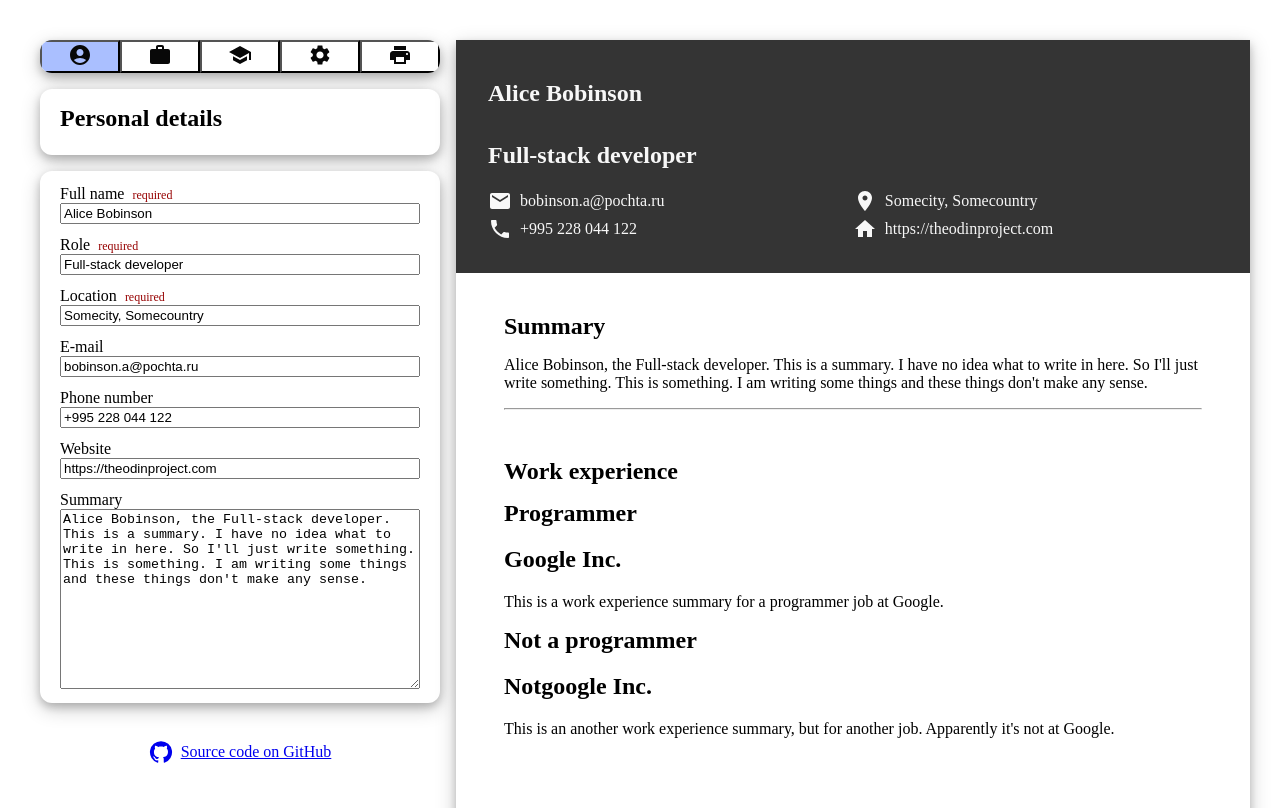
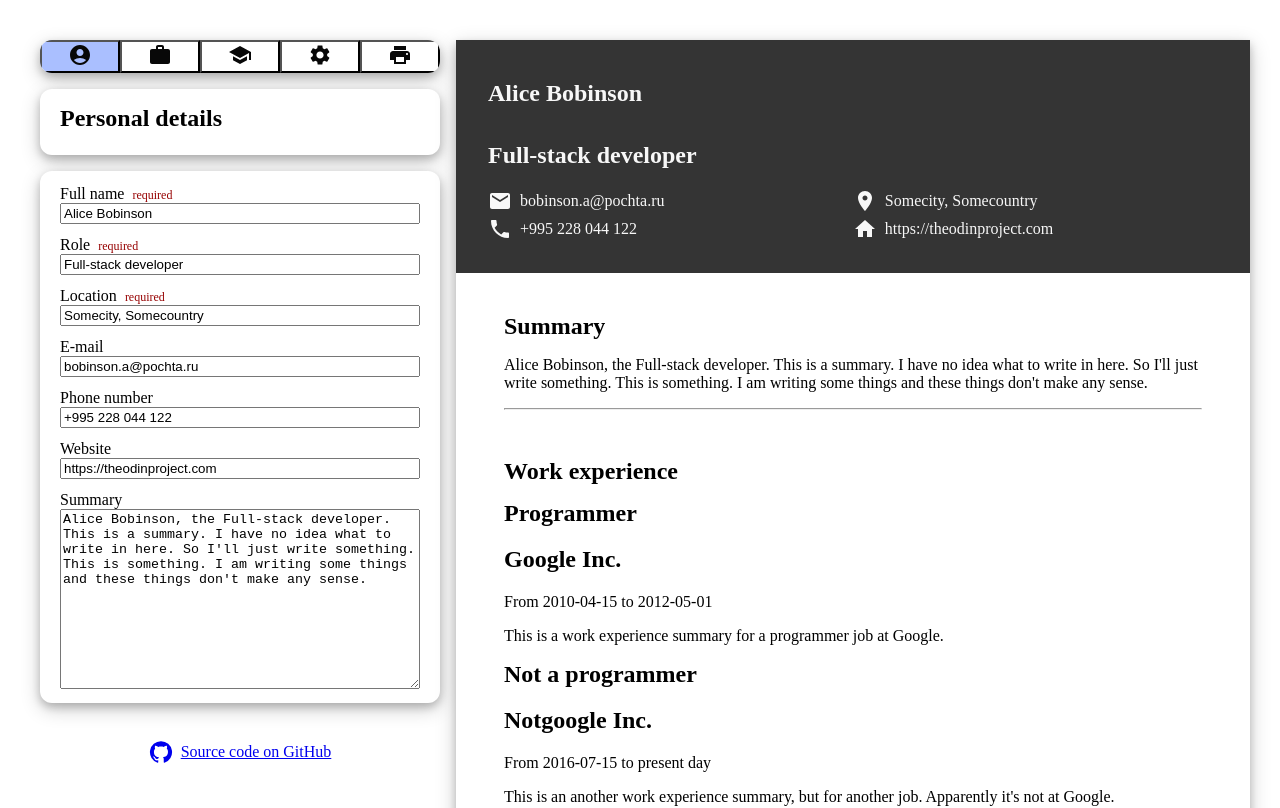
Before and after one commit to utkabulka/cv-application, a React app: page / in a window 1280 px wide. Shown: the top 808 px of the page. Built offline with nearby package versions, Linux system fonts and the light colour scheme; the HTML template or start-up script is replaced by a standard one.

Commit message:
fixed date selection :|

```diff
--- a/src/components/cv_output/ExperienceBlock.jsx
+++ b/src/components/cv_output/ExperienceBlock.jsx
@@ -7,6 +7,12 @@ function ExperienceBlock({ experience }) {
     <div className='experience-block'>
       <h1>{experience[Keys.JOB_TITLE]}</h1>
       <h2>{experience[Keys.WORK_PLACE]}</h2>
+      <p>
+        From {experience[Keys.WORK_START_DATE]} to{' '}
+        {experience[Keys.WORK_END_DATE] == ''
+          ? 'present day'
+          : experience[Keys.WORK_END_DATE]}
+      </p>
       <p>{experience[Keys.WORK_SUMMARY]}</p>
     </div>
   )
--- a/src/components/editor/DateSelector.jsx
+++ b/src/components/editor/DateSelector.jsx
@@ -4,7 +4,8 @@ function DateSelector({
   label = '',
   isRequired = false,
   value = '',
-  onDatePicked,
+  name = '',
+  onDatePicked = () => {},
 }) {
   return (
     <div className='input-block'>
@@ -12,7 +13,7 @@ function DateSelector({
         {label}
         {isRequired ? <span className='required'>required</span> : ''}
       </div>
-      <input value={value} onChange={onDatePicked} type='date' />
+      <input type='date' value={value} name={name} onChange={onDatePicked} />
     </div>
   )
 }
@@ -21,6 +22,7 @@ DateSelector.propTypes = {
   label: PropTypes.string,
   isRequired: PropTypes.bool,
   value: PropTypes.string,
+  name: PropTypes.string,
   onDatePicked: PropTypes.func,
 }
 
--- a/src/components/editor/work_experience/ExperienceBlockEditor.jsx
+++ b/src/components/editor/work_experience/ExperienceBlockEditor.jsx
@@ -31,14 +31,16 @@ function ExperienceBlockEditor({ experience, onChange = () => {} }) {
           label='Started'
           isRequired={true}
           value={experience[Keys.WORK_START_DATE]}
-          onChange={(e) => {
+          name={Keys.WORK_START_DATE}
+          onDatePicked={(e) => {
             onChange(experience[Keys.ID], Keys.WORK_START_DATE, e.target.value)
           }}
         />
         <DateSelector
           label='Finished'
           value={experience[Keys.WORK_END_DATE]}
-          onChange={(e) => {
+          name={Keys.WORK_END_DATE}
+          onDatePicked={(e) => {
             onChange(experience[Keys.ID], Keys.WORK_END_DATE, e.target.value)
           }}
         />
```
